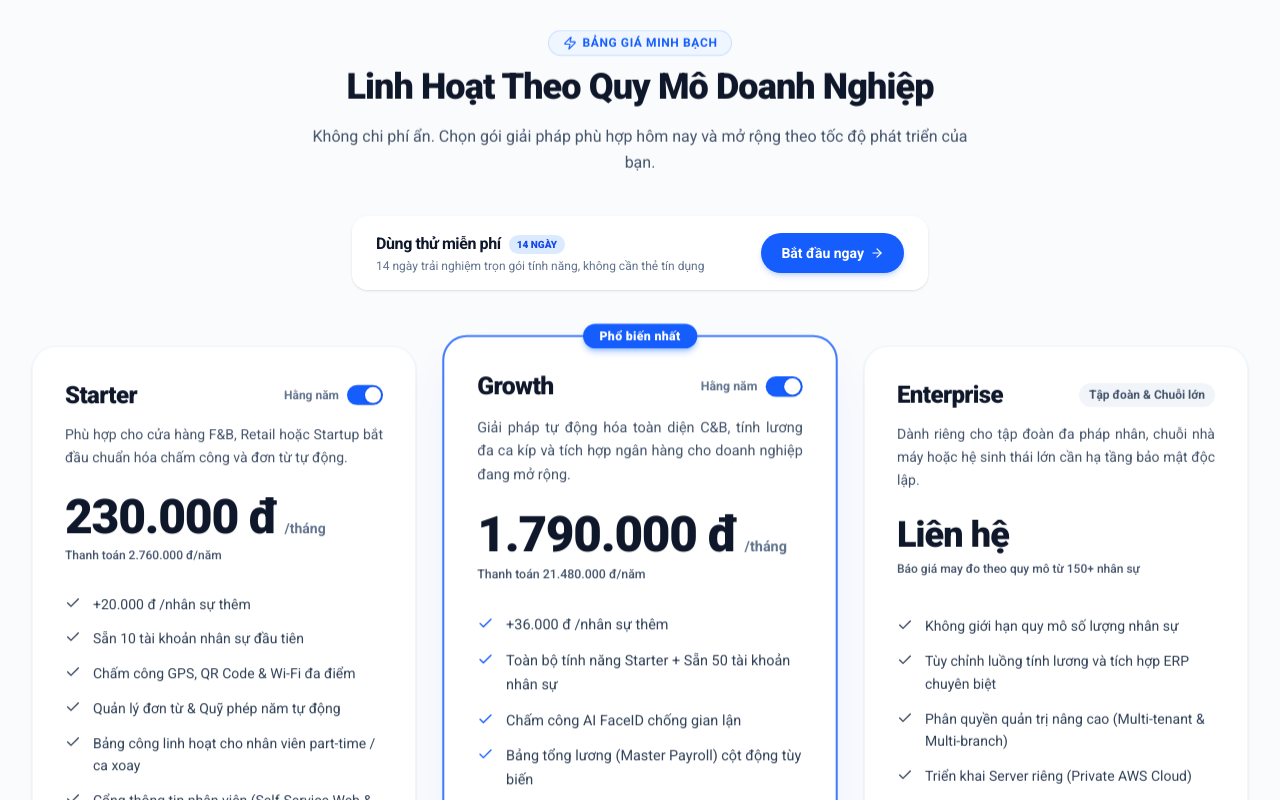
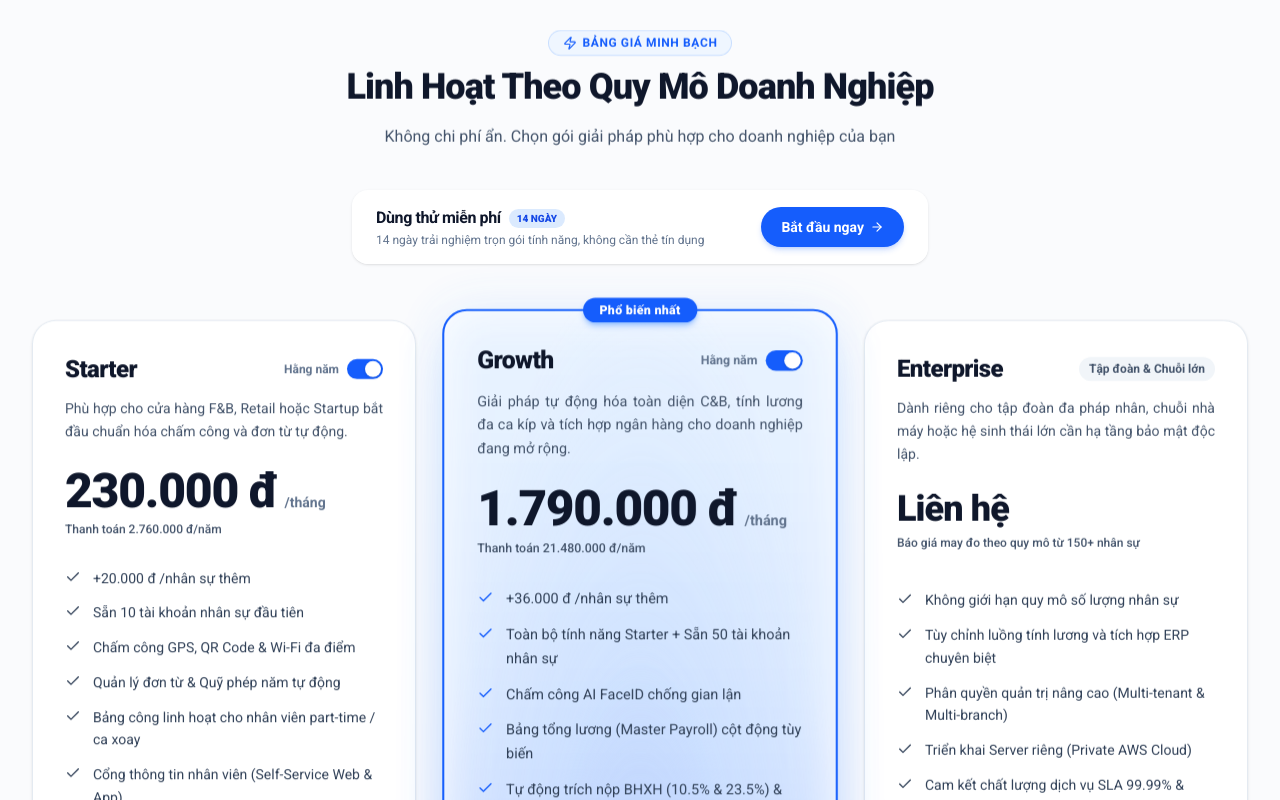
Before and after one commit to LeHoangKhanhDuy/FoTech-JSC-Landing-Page, a React (Vite) app: page /fohrm in a window 1280 px wide. Shown: the part 4260-5060 px from the top of the page. Built offline with nearby package versions, Linux system fonts and the light colour scheme.

Commit message:
fix: theme PricingCard

```diff
--- a/src/modules/fohrm/pricing/components/PricingCard.tsx
+++ b/src/modules/fohrm/pricing/components/PricingCard.tsx
@@ -28,10 +28,17 @@ function PricingCard({
       style={style}
       className={`relative flex flex-col justify-between rounded-3xl p-6 sm:p-8 transition-all duration-300 ${
         plan.highlighted
-          ? 'border-2 border-blue-600/80 bg-white shadow-2xl shadow-blue-600/10 dark:border-blue-500/50 dark:bg-[radial-gradient(ellipse_at_bottom,rgba(37,99,235,0.22)_0%,rgba(7,18,37,0.95)_70%)] dark:shadow-2xl dark:shadow-blue-950/40 lg:scale-[1.03] z-10'
-          : 'border border-slate-100/90 bg-white/90 shadow-sm hover:shadow-md hover:border-slate-300 dark:border-white/10 dark:bg-slate-900/60 dark:shadow-xl dark:shadow-black/20 dark:hover:border-white/20'
+          ? 'border-2 border-blue-600 bg-[radial-gradient(ellipse_at_bottom,rgba(37,99,235,0.16)_0%,rgba(238,245,255,0.85)_40%,#ffffff_75%)] shadow-2xl shadow-blue-500/20 dark:border-blue-500/50 dark:bg-[radial-gradient(ellipse_at_bottom,rgba(37,99,235,0.25)_0%,rgba(7,18,37,0.95)_70%)] dark:shadow-2xl dark:shadow-blue-950/40 lg:scale-[1.03] z-10'
+          : 'border border-slate-200/90 bg-white/90 shadow-sm hover:shadow-md hover:border-slate-300 dark:border-white/10 dark:bg-slate-900/60 dark:shadow-xl dark:shadow-black/20 dark:hover:border-white/20'
       } ${className}`}
     >
+      {plan.highlighted && (
+        <div
+          className="absolute -inset-1 -z-10 rounded-[28px] bg-gradient-to-b from-blue-400/15 via-blue-500/20 to-blue-600/30 blur-xl pointer-events-none opacity-80 dark:opacity-90"
+          aria-hidden="true"
+        />
+      )}
+
       {plan.highlighted && plan.badge && (
         <div className="absolute -top-3.5 left-1/2 -translate-x-1/2 z-20">
           <span className="inline-flex items-center gap-1 rounded-full bg-blue-600 px-4 py-1 text-xs font-extrabold text-white shadow-md shadow-blue-500/40 tracking-wide whitespace-nowrap">
--- a/src/modules/fohrm/pricing/data/pricingData.ts
+++ b/src/modules/fohrm/pricing/data/pricingData.ts
@@ -4,7 +4,7 @@ export const pricingData: PricingSectionData = {
   badge: "BẢNG GIÁ MINH BẠCH",
   title: "Linh Hoạt Theo Quy Mô Doanh Nghiệp",
   subtitle:
-    "Không chi phí ẩn. Chọn gói giải pháp phù hợp hôm nay và mở rộng theo tốc độ phát triển của bạn.",
+    "Không chi phí ẩn. Chọn gói giải pháp phù hợp cho doanh nghiệp của bạn",
   freeTrial: {
     title: "Dùng thử miễn phí",
     badge: "14 NGÀY",
```
